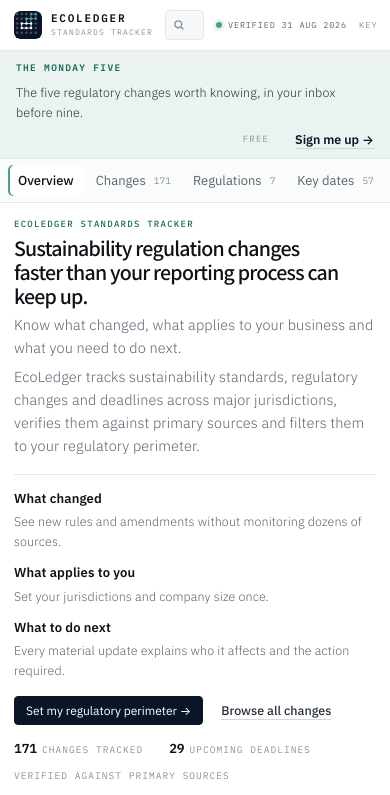
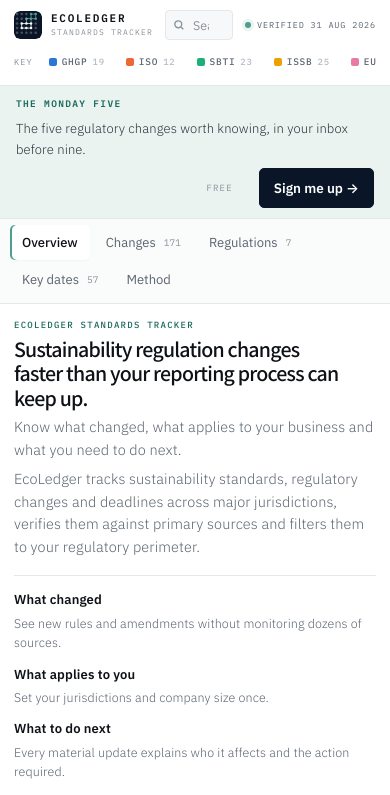
Before and after one commit to ecoquantumwealth-crypto/ecoledger-standards-tracker, a plain HTML site: page index.html in a window 390 px wide. Shown: the top 795 px of the page. Drawn offline with Linux system fonts and the light colour scheme.

Commit message:
Add files via upload

```diff
--- a/index.html
+++ b/index.html
@@ -514,7 +514,18 @@
 .w5 .go{margin-left:auto;font-size:12.5px;font-weight:600;color:var(--navy);border-bottom:1px solid var(--rule-2);padding-bottom:1px;background:none;border-top:none;border-left:none;border-right:none;}
 .w5 .go:hover{border-color:var(--navy);}
 .w5.done .t{color:var(--accent-dk);}
-@media (max-width:640px){.w5-in{padding:9px 16px;}.w5 .go{margin-left:0;}}
+@media (max-width:640px){
+  /* Every control a visitor has to hit with a thumb gets a real target. */
+  #dg .card{padding:20px 18px 18px;}
+  #dg input{min-height:46px;font-size:16px;}   /* 16px stops iOS zooming on focus */
+  #dg .btn{min-height:46px;font-size:14px;}
+  .w5-in{padding:10px 16px;}
+  /* 17px tall is not a tap target. This is the primary conversion on the page. */
+  .w5 .go{margin-left:0;padding:9px 14px;border:1px solid var(--navy);border-radius:5px;
+          background:var(--navy);color:#fff;font-size:13.5px;min-height:40px;}
+  .w5 .go:hover{border-color:var(--navy);}
+  .w5 .t{font-size:13px;}
+}
 
 /* overview hero */
 .vh-vals{display:grid;grid-template-columns:repeat(auto-fit,minmax(min(210px,100%),1fr));gap:12px 22px;margin:16px 0 0;padding-top:14px;border-top:1px solid var(--rule);}
@@ -554,14 +565,25 @@
 @media (max-width:860px){
   .shell{flex-direction:column;}
   .side{width:100%;height:auto;position:static;border-right:none;border-bottom:1px solid var(--rule);padding:6px 0;}
-  .side nav{flex-direction:row;overflow-x:auto;gap:2px;}
-  .side nav button{white-space:nowrap;}
+  /* Was a horizontal scroller, so Method sat off the right edge with nothing
+     to say it was there. Five short labels wrap into two rows and stay visible. */
+  .side nav{flex-direction:row;flex-wrap:wrap;gap:2px 4px;padding:0 10px;}
+  .side nav button{white-space:nowrap;width:auto;padding:9px 12px;}
   .side-sec,.scope-sum{display:none;}
   .top{position:static;}
+  /* The header must be allowed to wrap before anything inside it can take a
+     row of its own. Without this, .key stayed on the brand/search line. */
+  .top-in{flex-wrap:wrap;gap:10px 12px;}
   .brand{width:auto;}
-  .key{order:5;width:100%;overflow-x:auto;flex-wrap:nowrap;}
+  /* .key carried flex:1, whose flex-basis:0 beats width:100%, so on a phone the
+     framework filters were squeezed to sixteen pixels: a scroller too narrow to
+     see, let alone scroll. It needs a whole row, and it needs to be told so in
+     flex terms, not with width alone. */
+  .key{order:5;flex:0 0 100%;width:100%;overflow-x:auto;flex-wrap:nowrap;
+       -webkit-overflow-scrolling:touch;scrollbar-width:thin;
+       padding-bottom:2px;justify-content:flex-start;}
   .srch input{width:100%;}
-  .srch{flex:1;}
+  .srch{flex:1;min-width:0;}
   .main{padding:14px 14px 60px;}
   .upd{grid-template-columns:1fr;gap:9px;}
   .upd .d{display:flex;gap:9px;align-items:baseline;}.upd .d b{display:inline;}
```
